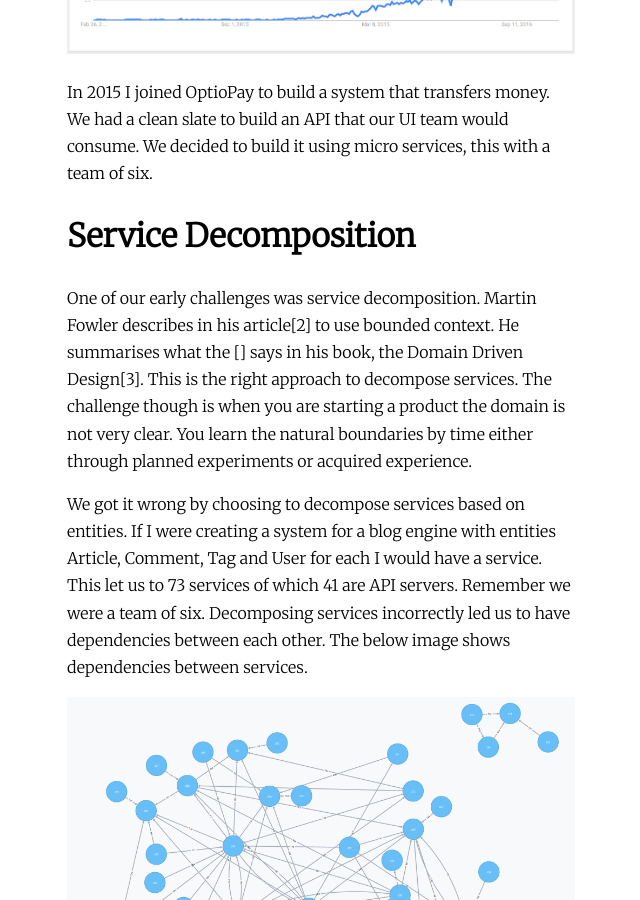
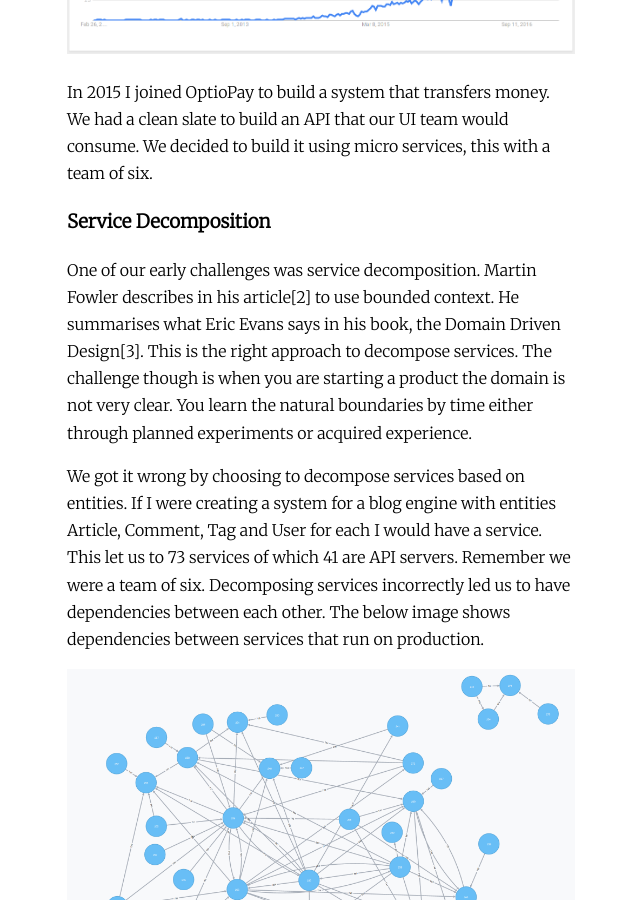
Before and after one commit to satran/satran.github.io, a Jekyll site: the page built from _posts/2017-02-26-Ditch-micro-services-for-your-next-startup.md, in a window 1280 px wide and 900 px high, scrolled down 432 px. Shown: the whole window, without its empty margins (319-959 px from the left). Built offline with Jekyll 4.4.1, drawn with Linux system fonts in a browser that asks for light colours; some of the changed text lies outside the part shown.

Commit message:
Tweaking links for ditching micro-services

```diff
--- a/_posts/2017-02-26-Ditch-micro-services-for-your-next-startup.md
+++ b/_posts/2017-02-26-Ditch-micro-services-for-your-next-startup.md
@@ -11,11 +11,11 @@ Look at the interest grow about micro services. There is a conference dedicated
 In 2015 I joined OptioPay to build a system that transfers money. We had a clean slate to build an API that our UI team would consume. We decided to build it using micro services, this with a team of six.
 
 
-# Service Decomposition
+### Service Decomposition
 
-One of our early challenges was service decomposition. Martin Fowler describes in his article[2] to use bounded context. He summarises what the [] says in his book, the Domain Driven Design[3]. This is the right approach to decompose services. The challenge though is when you are starting a product the domain is not very clear. You learn the natural boundaries by time either through planned experiments or acquired experience.
+One of our early challenges was service decomposition. Martin Fowler describes in his article[2] to use bounded context. He summarises what Eric Evans says in his book, the Domain Driven Design[3]. This is the right approach to decompose services. The challenge though is when you are starting a product the domain is not very clear. You learn the natural boundaries by time either through planned experiments or acquired experience.
 
-We got it wrong by choosing to decompose services based on entities. If I were creating a system for a blog engine with entities Article, Comment, Tag and User for each I would have a service. This let us to 73 services of which 41 are API servers. Remember we were a team of six. Decomposing services incorrectly led us to have dependencies between each other. The below image shows dependencies between services.
+We got it wrong by choosing to decompose services based on entities. If I were creating a system for a blog engine with entities Article, Comment, Tag and User for each I would have a service. This let us to 73 services of which 41 are API servers. Remember we were a team of six. Decomposing services incorrectly led us to have dependencies between each other. The below image shows dependencies between services that run on production.
 
 ![Service Dependencies](/images/others/dependencies.png "Service Dependencies")
 
@@ -24,7 +24,7 @@ The problem with dependencies is the tight copuling between them. Adding new fun
 
 I recommend not to start with micro services because it is difficult to determine the natural boundaries at the beginning. If you are like us, a start-up that is venturing into a new field, you may not have many domain experts. You may gain knowledge of the domain over time.
 
-# Operations
+### Operations
 
 With a monolith you have a few services to monitor, deploy and debug. When things go wrong you know where to look. With usual stack of a database, a queue, a caching system and the process running business logic the number of systems you need to monitor are less. There are different ways to architect how the micro services use the database, cache and the queue. You could share these process across all services or have individual instances for each micro service. Both approaches adds overhead to deployment and debugging. You will have to think a global monitoring system which provides uniform metrics. Logs from all services must be pushed to a centralised system if you want to remain sane. This is quite an overhead when your team is small. I haven't mentioned functionality like load balancing and backups.
 
@@ -38,7 +38,10 @@ There are some who claim[4] it is better to move complexity to infrastructure ta
 There are inherent complexities involving distributed systems that I have not mentioned. I have provided you with two reasons not to do micro services that are relative to the stage your product is at and the size of the team.
 
 
-[1] https://www.youtube.com/watch?v=yVUiA6gDhKU
-[2] https://martinfowler.com/bliki/BoundedContext.html
+[1] [https://www.youtube.com/watch?v=yVUiA6gDhKU](https://www.youtube.com/watch?v=yVUiA6gDhKU)
+
+[2] [https://martinfowler.com/bliki/BoundedContext.html](https://martinfowler.com/bliki/BoundedContext.html)
+
 [3] Domain Driven Design by Eric J Evans
-[4] https://www.oreilly.com/ideas/microservices-shift-complexity-to-where-it-belongs
+
+[4] [https://www.oreilly.com/ideas/microservices-shift-complexity-to-where-it-belongs](https://www.oreilly.com/ideas/microservices-shift-complexity-to-where-it-belongs)
```
